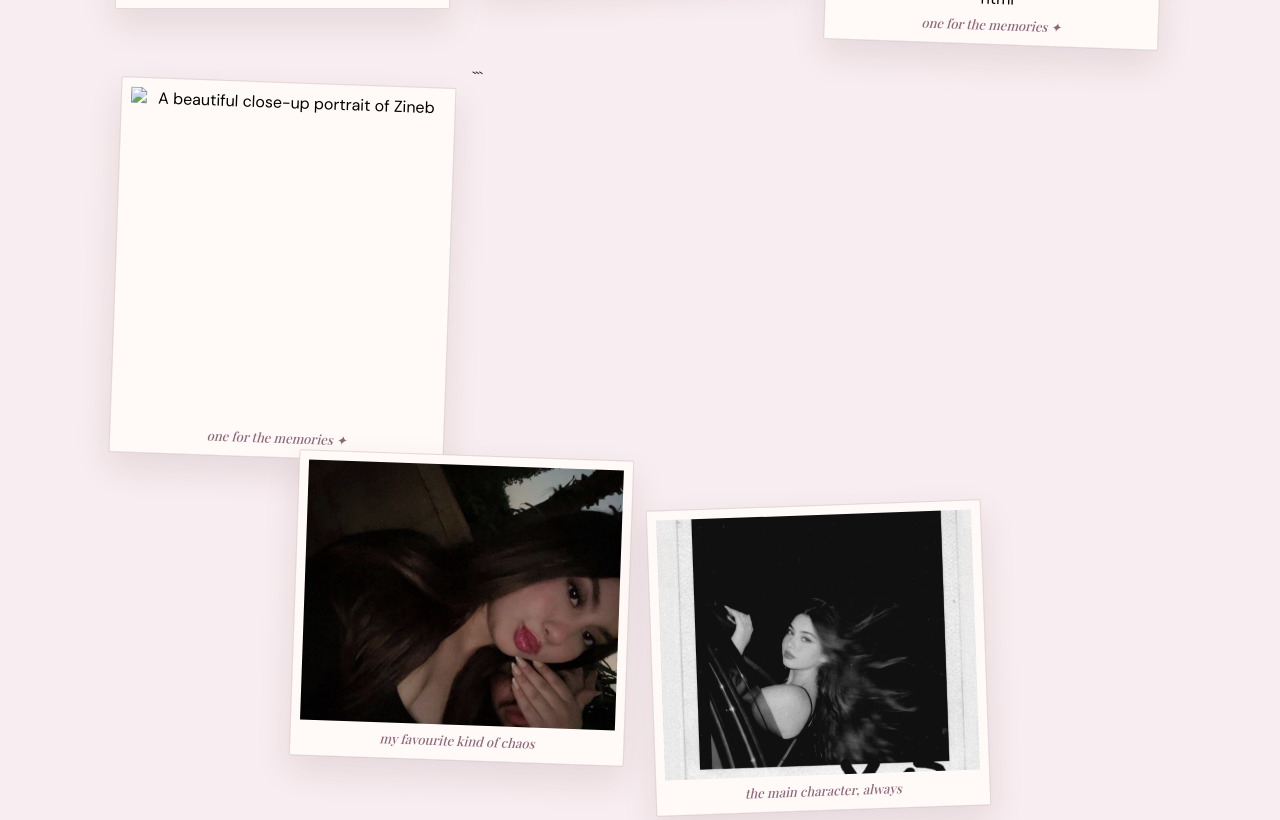
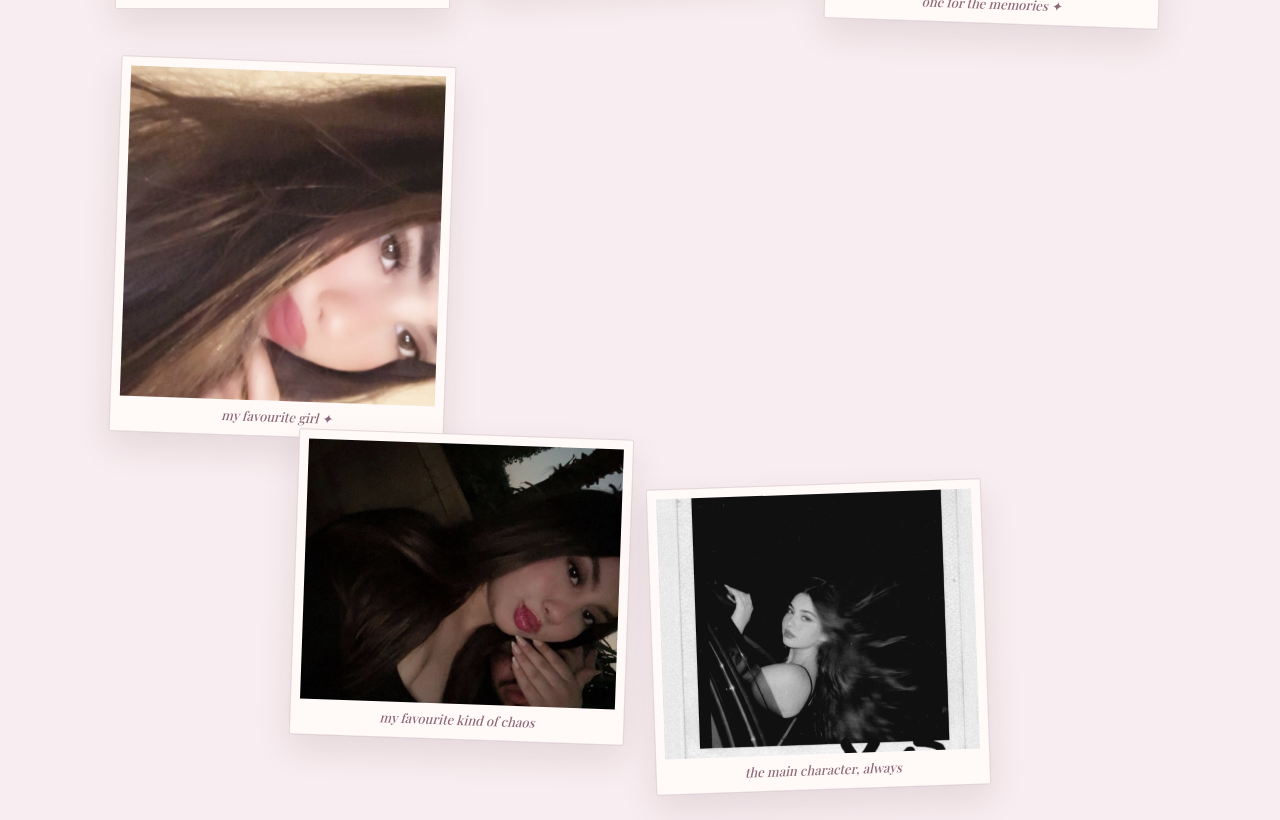
Before and after one commit to wagrieagle/zineb-birthday, a plain HTML site: page index.html in a window 1280 px wide. Shown: the part 2559-3379 px from the top of the page. Drawn offline with nearby package versions, Linux system fonts and the light colour scheme; a web font is replaced by a local one.

Commit message:
Update Zineb memory button and image source

````diff
--- a/index.html
+++ b/index.html
@@ -73,13 +73,13 @@
         </button>
         <button class="memory memory-tall memory-offset" data-full="images/together-night.jpeg" aria-label="View night memory">
 <img src="together-night.jpeg" alt="A night out together"><span class="memory-caption">one for the memories ✦</span>
-          ```html
-<button class="memory memory-tall memory-offset"
-        data-full="images/zineb-closeup.jpeg" aria-label="View Zineb memory">
-    <img src="images/zineb-closeup.jpeg" alt="A beautiful close-up portrait of Zineb">
-    <span class="memory-caption">one for the memories ✦</span>
+          <button class="memory memory-tall memory-offset"
+        data-full="zineb-closeup.jpeg"
+        aria-label="View Zineb memory">
+    <img src="zineb-closeup.jpeg"
+         alt="A beautiful close-up portrait of Zineb">
+    <span class="memory-caption">my favourite girl ✦</span>
 </button>
-```
         </button>
         <button class="memory memory-small" data-full="images/together-cute.jpeg" aria-label="View cute memory">
 <img src="together-cute.jpeg" alt="A playful close-up together"><span class="memory-caption">my favourite kind of chaos</span>
````
